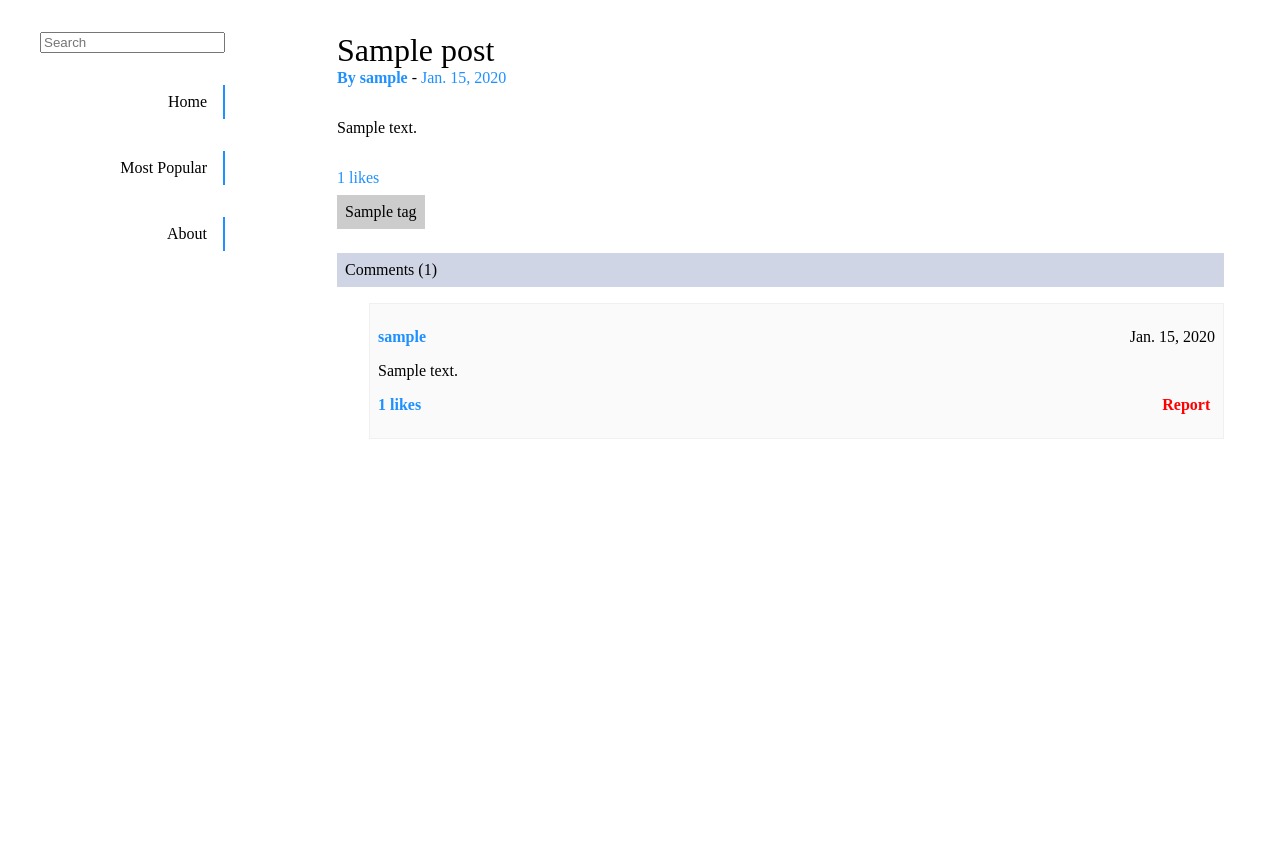
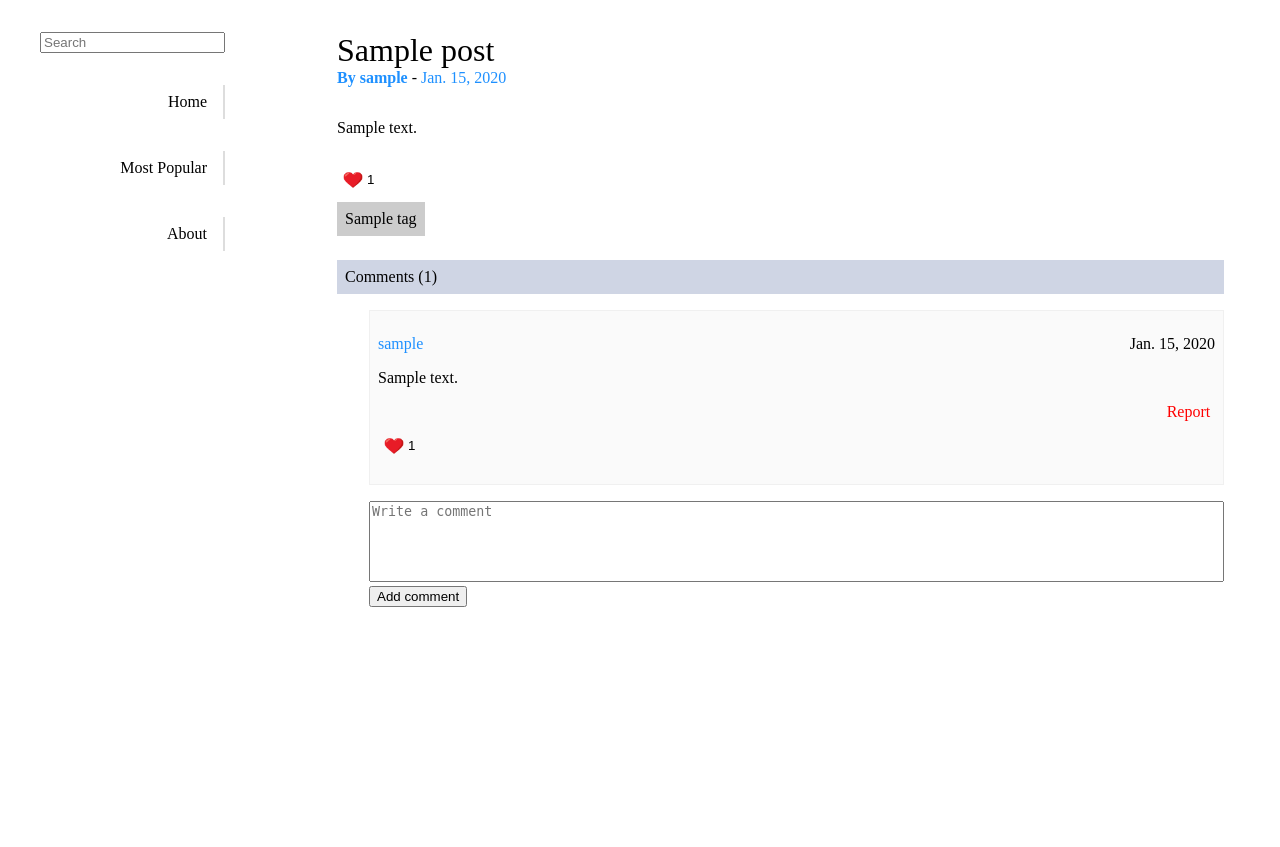
Before and after one commit to Zaldivar97/applaudo-week5, a Django app: a page that uses templates/base.html in a window 1280 px wide. Shown: the part 65-912 px from the top of the page. Run offline with Django 3.2, Linux system fonts and the light colour scheme; a user stored in the database is signed in; tables that the repository leaves empty hold one stand-in row (values such as "Sample post").

Commit message:
Add likes on posts and comments

```diff
--- a/blog/static/blog/css/post_detail.css
+++ b/blog/static/blog/css/post_detail.css
@@ -1,58 +1,104 @@
-#post-wrapper > p{
+#post-wrapper > p {
     font-size: 2em;
     margin: 0;
 }
 
-.comment{
+.comment {
     padding: .5em;
     margin: 0.3em 0 1em 2em;
     background-color: rgb(250, 250, 250);
     border: 1px solid rgb(240, 240, 240);
 }
-.comment-meta :not(.right-meta){
+
+#comment-area {
+    margin-left: 2em;
+}
+
+#comment-area textarea {
+    width: 100%;
+    resize: none;
+}
+
+.user {
     font-size: 1em;
     color: dodgerblue;
     flex-grow: 3;
-    font-weight: bold;
 }
-.comment-meta{
+
+.comment-meta {
     display: flex;
     margin: 1em 0;
 }
-.comment-meta .right-meta{
+
+.comment-meta .right-meta {
     flex-grow: 7;
     text-align: right;
 }
-.report a{
+
+.report a {
     text-decoration: none;
     padding: .3em;
     color: red !important;
     width: auto;
 }
-.report a:hover{
-   cursor: pointer;
+
+.report a:hover {
+    cursor: pointer;
 }
-#post-wrapper{
+
+#post-wrapper {
     padding: 0 2em;
 }
-.content, .comment-content{
+
+.content, .comment-content {
     width: 100%;
 }
-.comment-content{
+
+.comment-content {
     word-wrap: break-word;
 }
-.content{
+
+.content {
     margin-top: 2em;
 }
-#comment-wrapper > p{
+
+#comment-wrapper > p {
     padding: 0.5em;
     background-color: rgb(207, 213, 228);
 }
-#comment-wrapper{
+
+#comment-wrapper {
     width: 100%;
 }
-#likes{
-    flex-grow: 2;
+
+#comment-wrapper .likes {
+    color: #000 !important;
+}
+
+.likes {
     color: dodgerblue;
     margin-top: 2em;
 }
+
+.likes button {
+    color: initial;
+    border: none;
+    background: none;
+    position: relative;
+
+}
+
+.likes img {
+    height: 20px;
+    width: 20px;
+}
+
+.likes span {
+    position: absolute;
+    bottom: 7px;
+    left: 30px;
+}
+
+.likes button:focus {
+    outline: 0;
+}
--- a/blog/templates/blog/post.html
+++ b/blog/templates/blog/post.html
@@ -4,41 +4,78 @@
     <link rel="stylesheet" href="{% static 'blog/css/post_detail.css' %}">
     <link rel="stylesheet" href="{% static 'blog/css/app_base.css' %}">
     <div id="post-wrapper">
-    <p>{{object.title}}</p>
+        <p>{{ object.title }}</p>
         <div class="post-meta">
-        <div class="meta-1">By {{object.user.username}}</div> -
-        <div class="meta-2">{{object.created_at}}</div>
+            <div class="meta-1">By {{ object.user.username }}</div>
+            -
+            <div class="meta-2">{{ object.created_at }}</div>
         </div>
         <div class="content">
-        {{object.content}}
+            {{ object.content }}
         </div>
 
-    <div id="likes">{{object.likes_count}} likes</div>
+        <form class="likes" method="post" action="{% url 'post_like' slug=object.slug %}">
+            {% csrf_token %}
+
+            {% load static %}
+            <button type="submit" title="Add reaction">
+                {% if like_exists %}
+                    <img src="{% static 'blog/images/selected_heart.png' %}">
+                {% else %}
+                    <img src="{% static 'blog/images/heart.svg' %}">
+                {% endif %}
+                <span> {{ object.likes_count }}</span>
+            </button>
+        </form>
         <div class="flex-container">
             {% for tag in post.tags.all %}
-        <div>{{tag.name}}</div>
+                <div>{{ tag.name }}</div>
             {% endfor %}
         </div>
         <div id="comment-wrapper">
-        <p>Comments ({{object.comments.count}})</p>
+            <p>Comments ({{ object.comments.count }})</p>
             {% for comment in object.comments %}
                 <div class="comment">
                     <div class="comment-meta">
-                <div>{{comment.user.username}}</div>
-                <div class="right-meta">{{comment.created_at}}</div>
+                        <div class="user">{{ comment.user.username }}</div>
+                        <div class="right-meta">{{ comment.created_at }}</div>
                     </div>
 
                     <div class="comment-content">
-                {{comment.content}}
+                        {{ comment.content }}
                     </div>
                     <div class="comment-meta">
-                <div>{{comment.likes_count}} likes</div>
-                <div class="right-meta report">
+                        <div>
+                            <form class="likes" method="post" action="{% url 'comment_like' id=comment.id %}">
+                                {% csrf_token %}
+
+                                {% load static %}
+                                <button type="submit" title="Add reaction">
+                                    {% if comment.like_by_user_exists %}
+                                        <img src="{% static 'blog/images/selected_heart.png' %}">
+                                    {% else %}
+                                        <img src="{% static 'blog/images/heart.svg' %}">
+                                    {% endif %}
+                                    <span> {{ comment.likes_count }}</span>
+                                </button>
+                            </form>
+                        </div>
+                        <form class="right-meta report">
                             <a>Report</a>
+                        </form>
                     </div>
                 </div>
+
+            {% endfor %}
+
+            {#            <a href="{{ request.META.HTTP_REFERER }}">{{ request.META.HTTP_REFERER }}</a>#}
+            <div id="comment-area">
+                <form method="post" action="{% url 'post_comment' slug=object.slug %}">
+                    {% csrf_token %}
+                    <textarea name="comment" rows="5" required placeholder="Write a comment"></textarea>
+                    <input type="submit" value="Add comment">
+                </form>
             </div>
-    {% endfor %}
         </div>
     </div>
 
--- a/blog/urls.py
+++ b/blog/urls.py
@@ -1,8 +1,12 @@
 from django.urls import path
-from .views import PostListView, PostView, PostListPopular
+from .views import PostListView, PostView, PostListPopular, PostComment, PostLike, CommentLike
 
 urlpatterns = [
     path('', PostListView.as_view(), name='post_list'),
     path('most-popular/', PostListPopular.as_view(), name='post_popular'),
-    path('<slug>/', PostView.as_view(), name='post_detail')
+    path('<slug>/', PostView.as_view(), name='post_detail'),
+    path('<slug>/comments/', PostComment.as_view(), name='post_comment'),
+    path('<slug>/likes/', PostLike.as_view(), name='post_like'),
+    path('comments/<id>/like', CommentLike.as_view(), name='comment_like')
+
 ]
--- a/blog/views.py
+++ b/blog/views.py
@@ -1,7 +1,12 @@
-from django.shortcuts import render
-from django.views.generic import DetailView, ListView
+from django import template
+from django.views.generic import DetailView, ListView, View
+from django.views.generic.detail import SingleObjectMixin, BaseDetailView
+from django.contrib.auth.mixins import LoginRequiredMixin
+from django.http import HttpResponseRedirect
 
-from .models import Post
+from .models import Post, Comment, User
+
+
 # Create your views here.
 
 
@@ -28,3 +33,53 @@ class PostListView(ListView):
 class PostView(DetailView):
     model = Post
     template_name = 'blog/post.html'
+
+    def get_context_data(self, **kwargs):
+        context = super().get_context_data(**kwargs)
+        user_like_exists = False
+        if self.request.user.is_authenticated:
+            user = self.request.user
+            user_like_exists = self.object.like_by_user_exists(user)
+            Comment.user_logged_id = user.id
+        context['like_exists'] = user_like_exists
+        return context
+
+
+class PostComment(LoginRequiredMixin, BaseDetailView):
+    model = Post
+    permission_denied_message = 'You have to login'
+
+    def post(self, *args, **kwargs):
+        user = self.request.user
+        content = self.request.POST['comment']
+        comment = Comment(
+            user=user,
+            post=self.get_object(),
+            content=content
+        )
+        comment.save()
+        return HttpResponseRedirect(self.get_object().get_absolute_url())
+
+
+class PostLike(LoginRequiredMixin, BaseDetailView):
+    model = Post
+    permission_denied_message = 'You have to login'
+
+    def post(self, *args, **kwargs):
+        user = self.request.user
+        post = self.get_object()
+        post.likes.add(user.id)
+        return HttpResponseRedirect(post.get_absolute_url())
+
+
+class CommentLike(LoginRequiredMixin, BaseDetailView):
+    model = Comment
+    pk_url_kwarg = 'id'
+
+    def post(self, *args, **kwargs):
+        user = self.request.user
+        comment = self.get_object()
+        comment.likes.add(user.id)
+        return HttpResponseRedirect(comment.post.get_absolute_url())
+
+# /posts/<slug>/like
--- a/static/css/base.css
+++ b/static/css/base.css
@@ -1,9 +1,9 @@
 
-*{
+* {
     box-sizing: border-box;
 }
 
-.wrapper{
+.wrapper {
     display: grid;
     height: 100%;
     grid-template-columns: 1fr minmax(200px, 8fr);;
@@ -13,23 +13,26 @@ box-sizing: border-box;
     padding: 0 2em;
 }
 
-#button-wrapper{
+#button-wrapper {
     text-align: right;
     flex-grow: 7;
 }
-#title{
+
+#title {
     flex-grow: 3;
 }
 
-header{
+header {
     grid-area: header;
     position: sticky;
     top: 0;
-    background-color:#fff;
+    background-color: #fff;
     display: flex;
+    z-index: 1;
+
 }
 
-button{
+header button {
     background-color: white;
     border: 1px solid dodgerblue;
     border-radius: 10%;
@@ -38,60 +41,81 @@ button{
     padding: 0.5em;
     width: 5em;
 }
-button:hover{
+
+header button:hover {
     color: white;
     background-color: dodgerblue;
     cursor: pointer;
 }
-header div{
+
+button:hover {
+    cursor: pointer;
+}
+
+header div {
     color: dodgerblue;
     font-size: 2em;
 
 }
-main{
+
+main {
     grid-area: main;
     margin-left: 3em;
     padding: 0 2em;
 }
-nav{
+
+nav {
     grid-area: nav;
     margin: 2em 0;
     display: flex;
     flex-direction: column;
 
 }
-nav div{
+
+nav div {
     margin-bottom: 2em;
 
 }
-nav div:not(:first-child){
-    border-right: 2px solid dodgerblue;
+
+nav div:not(:first-child) {
+    border-right: 2px solid #ddd;
 
     width: 100%;
     text-align: right;
     font-size: 1em;
     padding: 0.5em 1em 0.5em 0;
 }
-nav div:hover{
+
+nav div:hover {
+    cursor: pointer;
+    color: dodgerblue;
+    border-right: 2px solid dodgerblue;
+}
+
+.active {
+    border-right: 2px solid dodgerblue !important;
+}
+
+.post-title:hover > a {
     cursor: pointer;
     color: dodgerblue;
 }
-.post-title:hover > a{
-    cursor: pointer;
-    color: dodgerblue;
-}
-.post-meta{
+
+.post-meta {
     width: 30%;
 }
-.meta-1{
+
+.meta-1 {
     width: 50%;
     color: dodgerblue;
     font-weight: bold;
 }
-.meta-1, .meta-2{
+
+.meta-1, .meta-2 {
     display: inline;
 }
-.meta-2{
+
+.meta-2 {
     color: dodgerblue;
     width: 50%;
 }
--- a/templates/base.html
+++ b/templates/base.html
@@ -6,24 +6,29 @@
     <meta charset="UTF-8">
     <meta name="viewport" content="width=device-width, initial-scale=1.0">
     <link rel="stylesheet" href="{% static 'css/base.css' %}">
-    <title>{% block title%}Blogging.io{% endblock %}</title>
+    <title>{% block title %}Blogging.io{% endblock %}</title>
     <script>
-        function home(){
+        function home() {
             location.href = "{% url 'post_list' %}"
         }
-        function popular(){
+
+        function popular() {
             location.href = "{% url 'post_popular' %}"
         }
-        function about(){
+
+        function about() {
             location.href = "{% url 'about' %}"
         }
-        function login(){
+
+        function login() {
             location.href = "{% url 'login' %}"
         }
-        function logout(){
+
+        function logout() {
             location.href = "{% url 'logout' %}"
         }
-        function signup(){
+
+        function signup() {
             location.href = "{% url 'signup' %}"
         }
 
@@ -34,9 +39,9 @@
 <div class="wrapper">
     <header>
         <div id="title">Blogging.io</div>
-            <div id="button-wrapper" >
+        <div id="button-wrapper">
             {% if  user.is_authenticated %}
-                        {{user.username}}
+                {{ user.username }}
                 <button onclick='logout()'>Logout</button>
             {% else %}
                 <button onclick='signup()'>Sign up</button>
@@ -51,14 +56,15 @@
                 <input type="text" name="q" placeholder="Search">
             </form>
         </div>
-            <div onclick="home()">Home</div>
-            <div onclick="popular()">Most Popular</div>
-            <div onclick="about()">About</div>
+        <div onclick="home()" class="option">Home</div>
+        <div onclick="popular()" class="option">Most Popular</div>
+        <div onclick="about()" class="option">About</div>
     </nav>
     <main class="content">
         {% block content %}{% endblock %}
     </main>
 </div>
+
 </body>
 
 </html>
--- a/users/forms.py
+++ b/users/forms.py
@@ -2,7 +2,6 @@ from django import forms
 from django.contrib.auth.models import User
 from django.contrib.auth.forms import UserCreationForm
 from django.contrib.auth.forms import AuthenticationForm
-
 
 
 class SignupForm(UserCreationForm):
@@ -21,8 +20,9 @@ class SignupForm(UserCreationForm):
             'username': forms.fields.TextInput(attrs={'placeholder': 'Username'}),
         }
 
+
 class LoginForm(AuthenticationForm):
-      def __init__(self, *args, **kwargs):
+    def __init__(self, *args, **kwargs):
         super().__init__(*args, **kwargs)
         self.fields['username'].widget = forms.TextInput(
             attrs={'placeholder': 'Username'})
```
Also changed, not shown: blog/models.py (+11 -2 lines), blog/tests.py (+12 -4 lines), users/templates/users/login.html (+8 -6 lines), blog/static/blog/images/heart.svg (added), blog/static/blog/images/selected_heart.png (added). Lines whose indentation alone changed are shown as unchanged.
